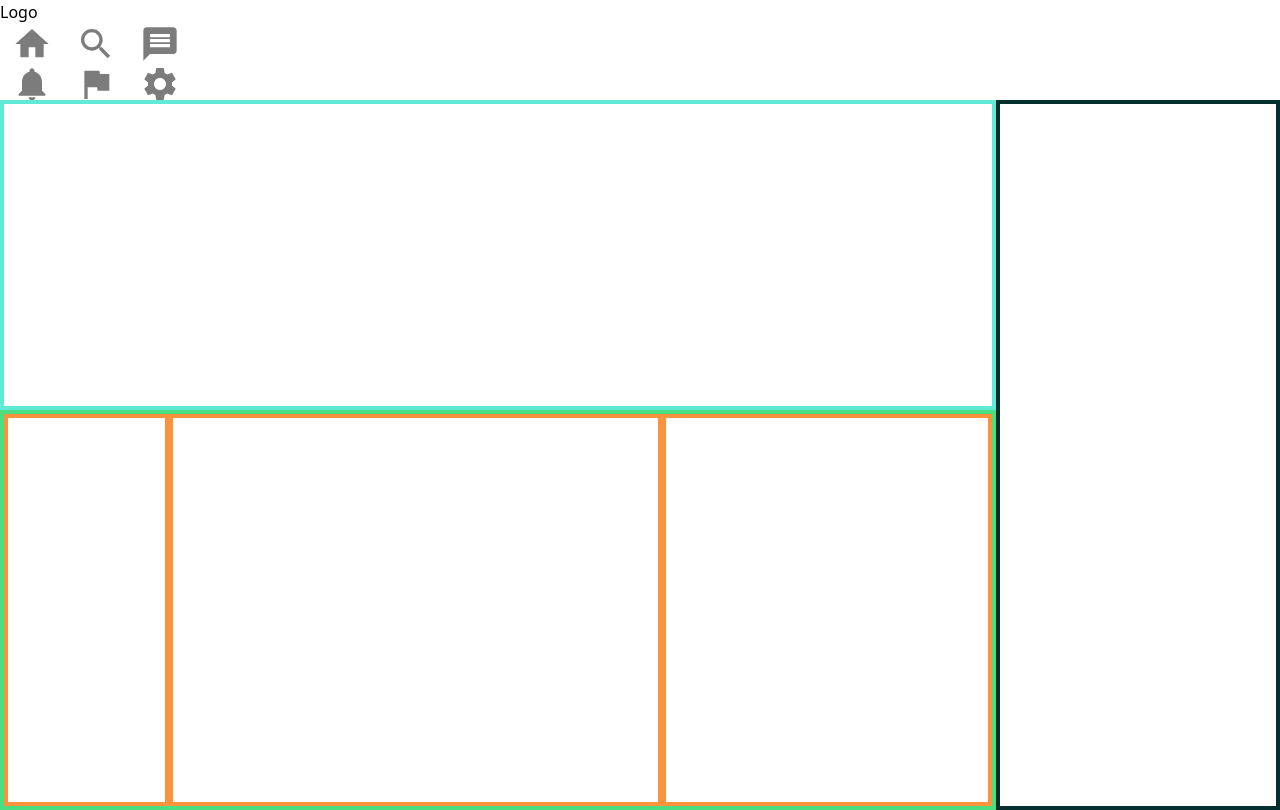
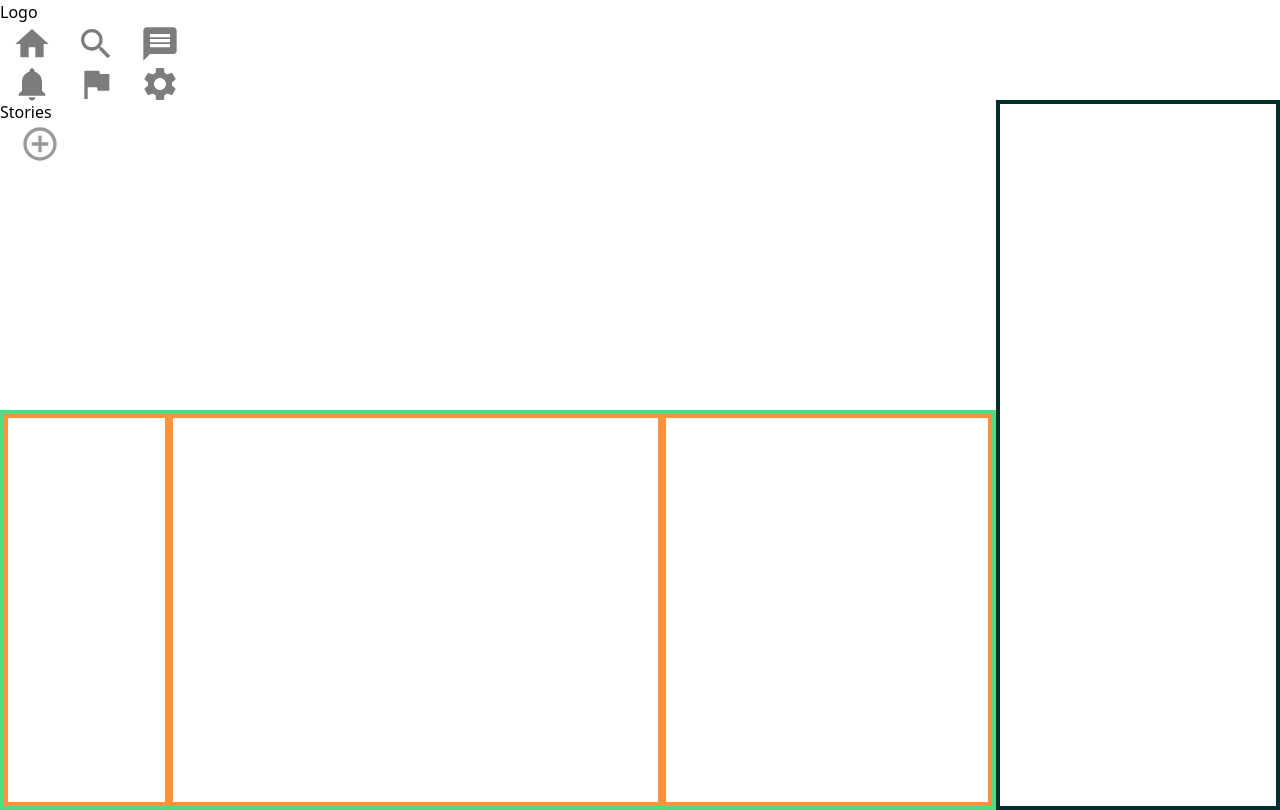
Before and after one commit to aswanth-aswanth/Social_me, a React (Vite) app in the folder client/: page / in a window 1280 px wide. Built offline with nearby package versions, Linux system fonts and the light colour scheme.

Commit message:
3.stories component design complete

```diff
--- a/client/src/components/Stories.jsx
+++ b/client/src/components/Stories.jsx
@@ -0,0 +1,34 @@
+import React from "react";
+import ControlPointIcon from "@mui/icons-material/ControlPoint";
+import styles from "../styles/homepage.module.css"
+function Stories() {
+  return (
+    <>
+      <h3 className="ml-20 text-2xl mt-2">Stories</h3>
+      <div className=" h-min flex items-center  ">
+        <ControlPointIcon
+          style={{ marginLeft: "20px", fontSize: "2.5rem", color: "#9A9A9A" }}
+        />
+        <div className={`${styles.story_container} story_container flex    w-[90%] max-w-[800px] mx-auto overflow-x-scroll pt-10 pb-4`}>
+          <div className="story  mx-6 w-[160px] h-[200px] bg-white rounded-2xl relative flex-shrink-0">
+            <div className="circle w-[55px] h-[55px] border bg-white rounded-full absolute top-[-30px] left-[50px]"></div>
+          </div>
+          <div className="story  mx-6 w-[160px] h-[200px] bg-white rounded-2xl relative flex-shrink-0">
+            <div className="circle w-[55px] h-[55px] border bg-white rounded-full absolute top-[-30px] left-[50px]"></div>
+          </div>
+          <div className="story  mx-6 w-[160px] h-[200px] bg-white rounded-2xl relative flex-shrink-0">
+            <div className="circle w-[55px] h-[55px] border bg-white rounded-full absolute top-[-30px] left-[50px]"></div>
+          </div>
+          <div className="story  mx-6 w-[160px] h-[200px] bg-white rounded-2xl relative flex-shrink-0">
+            <div className="circle w-[55px] h-[55px] border bg-white rounded-full absolute top-[-30px] left-[50px]"></div>
+          </div>
+          <div className="story  mx-6 w-[160px] h-[200px] bg-white rounded-2xl relative flex-shrink-0">
+            <div className="circle w-[55px] h-[55px] border bg-white rounded-full absolute top-[-30px] left-[50px]"></div>
+          </div>
+        </div>
+      </div>
+    </>
+  );
+}
+
+export default Stories;
--- a/client/src/pages/Homepage.jsx
+++ b/client/src/pages/Homepage.jsx
@@ -1,14 +1,15 @@
 import React from 'react'
 import styles from '../styles/homepage.module.css';
 import Header from '../components/Header';
+import Stories from '../components/Stories';
 function Homepage() {
     return (
         <div className={`${styles.grid_parent} `}>
             <div className={`${styles.grid_child}`}>
                 <Header/>
             </div>
-            <div className={`${styles.grid_child} ${styles.grid_parent2} grid_parent2`}>
-                <div className={`${styles.grid_child} ${styles.grid_child1}`}></div>
+            <div className={`${styles.grid_child} ${styles.grid_parent2} bg-[#E6ECF8] mx-4 rounded-3xl grid_parent2`}>
+                <div className={`${styles.grid_child} ${styles.grid_child1}`}><Stories/></div>
                 <div className={`${styles.grid_child} ${styles.grid_child2} ${styles.grid_parent3}`}>
                     <div className={`${styles.grid_parent3_child} grid_parent3_child1`}></div>
                     <div className={`${styles.grid_parent3_child} grid_parent3_child2`}></div>
--- a/client/src/styles/homepage.module.css
+++ b/client/src/styles/homepage.module.css
@@ -13,7 +13,6 @@
 
 .grid_child1 {
   grid-area: 1/1/2/2;
-  @apply border-4 border-teal-300;
 }
 .grid_child2 {
   grid-area: 2/1/3/2;
@@ -33,3 +32,16 @@
 .icon{
   font-size: 5rem;
 }
+.story_container::-webkit-scrollbar{
+  height: 10px;
+}
+.story_container::-webkit-scrollbar-track {
+  background: transparent;
+}
+.story_container::-webkit-scrollbar-thumb {
+
+  @apply rounded-full bg-sky-200;
+}
+.story_container::-webkit-scrollbar-thumb:hover {
+  @apply bg-sky-300 ;
+}
```
Also changed, not shown: client/src/components/Leftnav.jsx (+9 -0 lines), client/src/components/Newpost.jsx (+9 -0 lines), client/src/components/Post.jsx (+9 -0 lines), client/src/components/Rightchat.jsx (+9 -0 lines), client/src/components/Suggestedfriends.jsx (+9 -0 lines), client/src/components/Yourfriends.jsx (+9 -0 lines).
